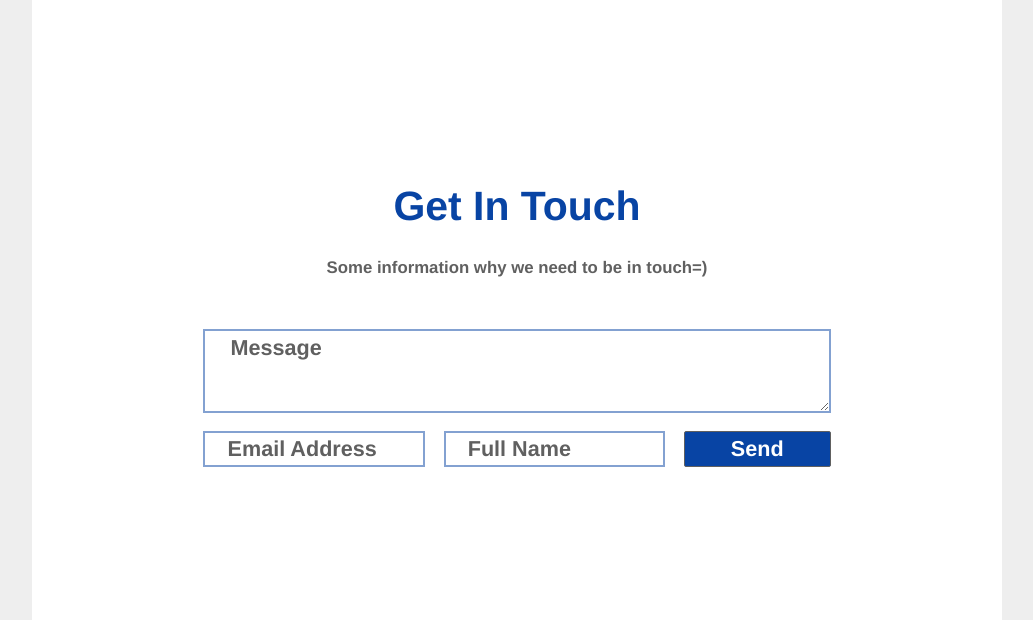
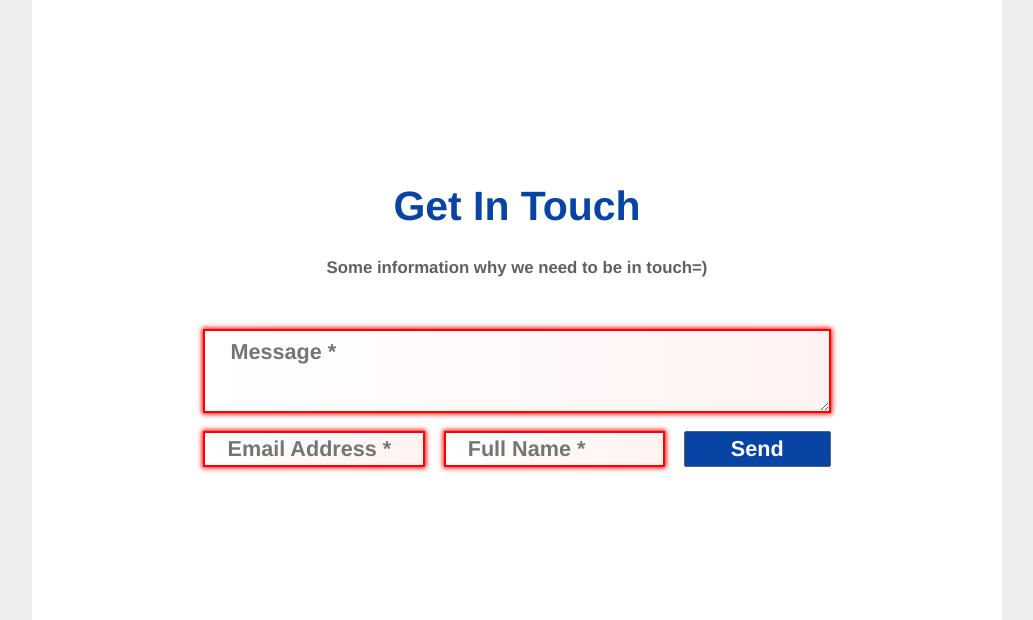
Before and after one commit to yana-andreichenko/About-me, a plain HTML site: page index.html in a window 1280 px wide. Shown: the part 3205-3825 px from the top of the page, without its empty margins (123-1156 px from the left). Drawn offline with Linux system fonts and the light colour scheme.

Commit message:
initial commit

```diff
--- a/css/style.css
+++ b/css/style.css
@@ -483,7 +483,7 @@ nav {
 	color: #606060;
 	font-size: 2.7vh;
 	padding-left: 4%;
-	padding-top: 0.5vh;
+	padding-top: 1vh;
 	font-weight: bold;
 	text-align: left;
 	max-height: 100%;
@@ -519,6 +519,32 @@ nav {
 	border: 1px solid #606060;
 	border-radius: 2px;
 }
+input:invalid {
+	border: 2px solid #ff0000;
+	box-shadow: 0 0 5px 1px red;
+}
+textarea:invalid {
+	border: 2px solid #ff0000;
+	box-shadow: 0 0 5px 1px red;
+}
+input:invalid:required {
+	background-image: linear-gradient(to left, #fff2f2, white);
+}
+textarea:invalid:required {
+	background-image: linear-gradient(to left, #fff2f2, white);
+}
+input:required:focus:valid {
+	background: #a4ff9c;
+}
+textarea:required:focus:valid {
+	background: #a4ff9c;
+}
+input:focus:invalid {
+	background: #ffc2c2;
+}
+textarea:focus:invalid {
+	background: #ffc2c2;
+}
 .social {
 	margin-top: 1px;
 	height: 20vh;
--- a/index.html
+++ b/index.html
@@ -209,13 +209,13 @@
 				</div>
 				<form action="#" method="post" enctype="multipart/form-data"></form>
 				<div class="getInTouch-message">
-					<textarea class="message" name="message">Message</textarea>
+					<textarea class="message" name="message" placeholder="Message *" required></textarea>
 				</div>
 				<div class="getInTouch-email">
-					<input class="email" type="text" name="email" value="Email Address">
+					<input class="email" type="email" name="email" placeholder="Email Address *" required>
 				</div>
 				<div class="getInTouch-name">
-					<input class="name" type="text" name="name" value="Full Name">
+					<input class="name" type="text" name="name" placeholder="Full Name *" required>
 				</div>
 				<div class="getInTouch-button">
 					<button class="button-send">Send</button>
```
